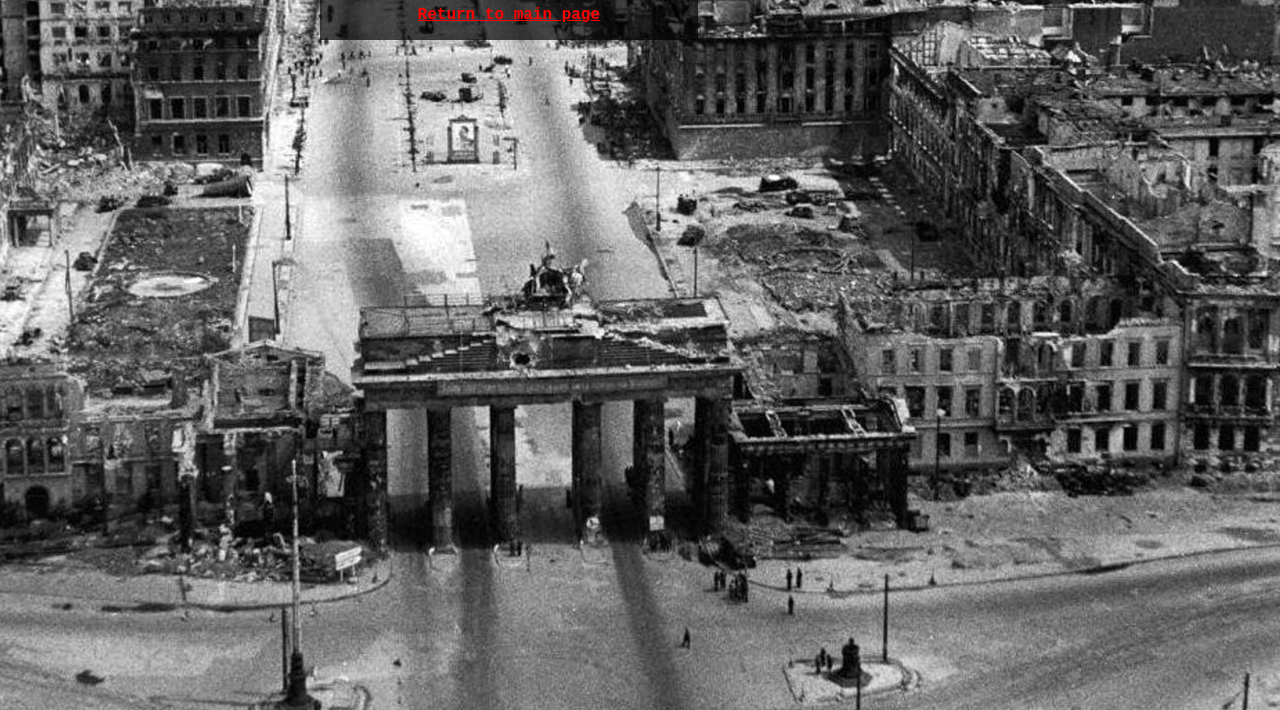
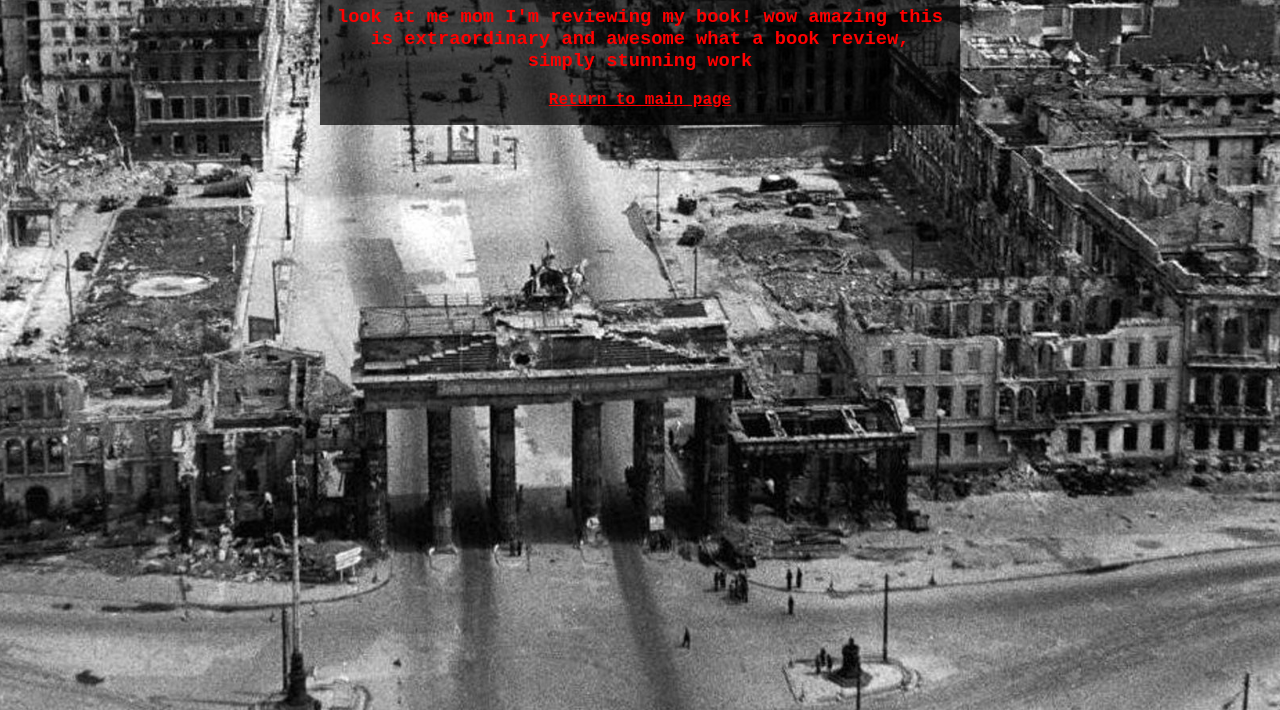
Before and after one commit to Ham-ster-Ham/bookproject, a plain HTML site: page review.html in a window 1280 px wide. Shown: the part 90-800 px from the top of the page. Drawn offline with Linux system fonts and the light colour scheme.

Commit message:
small edits

```diff
--- a/review.html
+++ b/review.html
@@ -11,6 +11,7 @@
   <body>
     <h1>Review of the book</h1>
 
+    <h3>look at me mom I'm reviewing my book! wow amazing this is extraordinary and awesome what a book review, simply stunning work</h3>
 
     <a href="index.html">Return to main page</a>
   </body>
```
Also changed, not shown: 1 other file.
